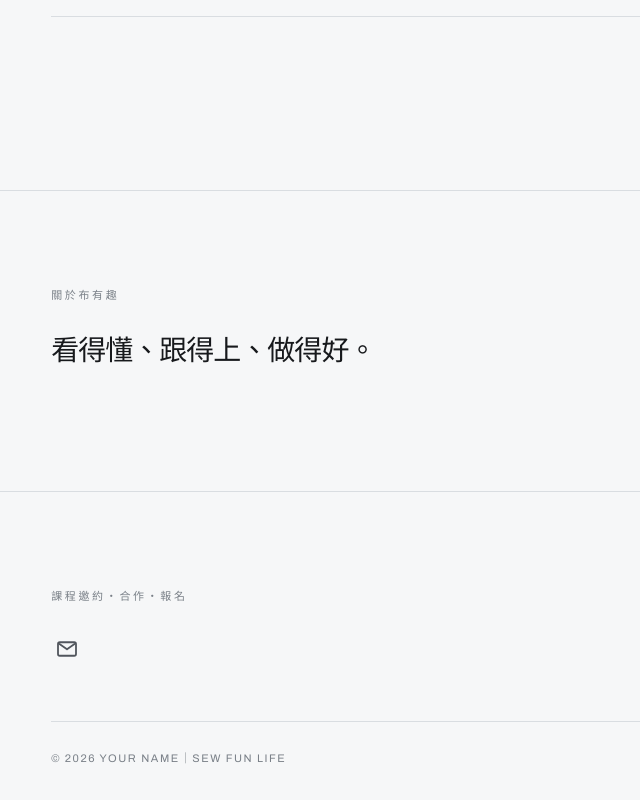
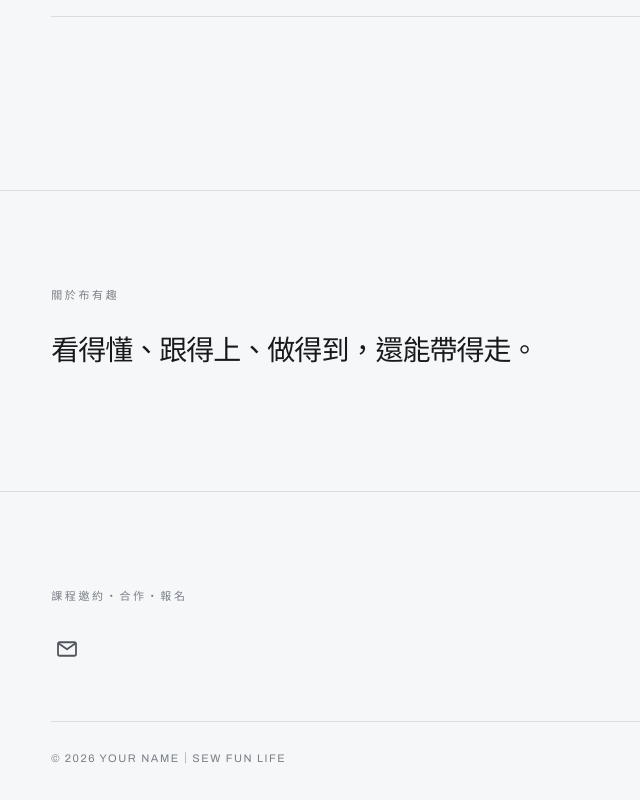
Before and after one commit to sewfunlife/sewfunlife.github.io, a Next.js app: page / in a window 1280 px wide. Shown: the part 663-1463 px from the top of the page, without its empty margins (0-640 px from the left). Built offline with nearby package versions, Linux system fonts and the light colour scheme.

Commit message:
Update Course OS positioning phrase

```diff
--- a/app/page.tsx
+++ b/app/page.tsx
@@ -138,7 +138,7 @@ export default function Home() {
           <div data-reveal>
             <h2 className="u-eyebrow">關於布有趣</h2>
             <p className="u-display mt-8 whitespace-nowrap text-[clamp(1.25rem,5.4vw,1.75rem)] leading-[1.15] text-bone">
-              看得懂、跟得上、做得好。
+              看得懂、跟得上、做得到，還能帶得走。
             </p>
             <div className="mt-7 flex flex-col gap-6">
               {[...site.intro, ...site.about].map((paragraph, i) => (
```
